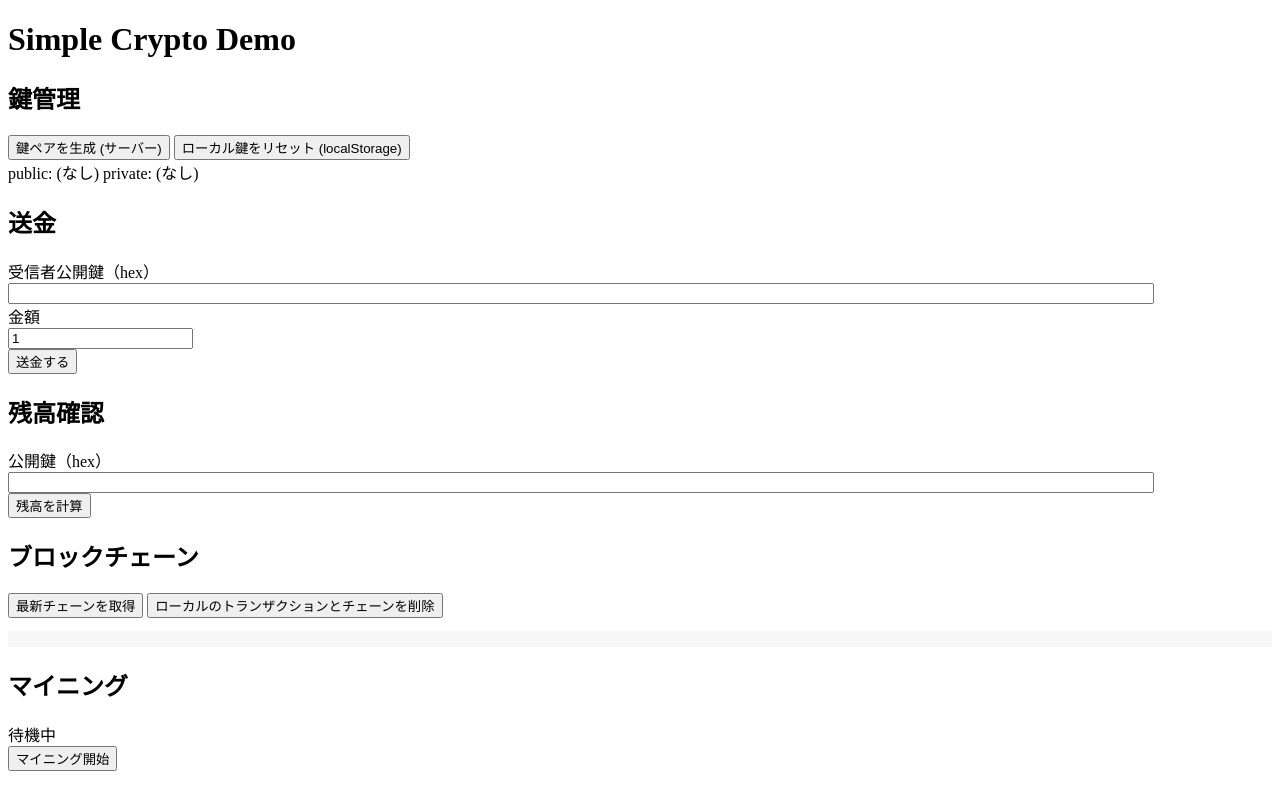
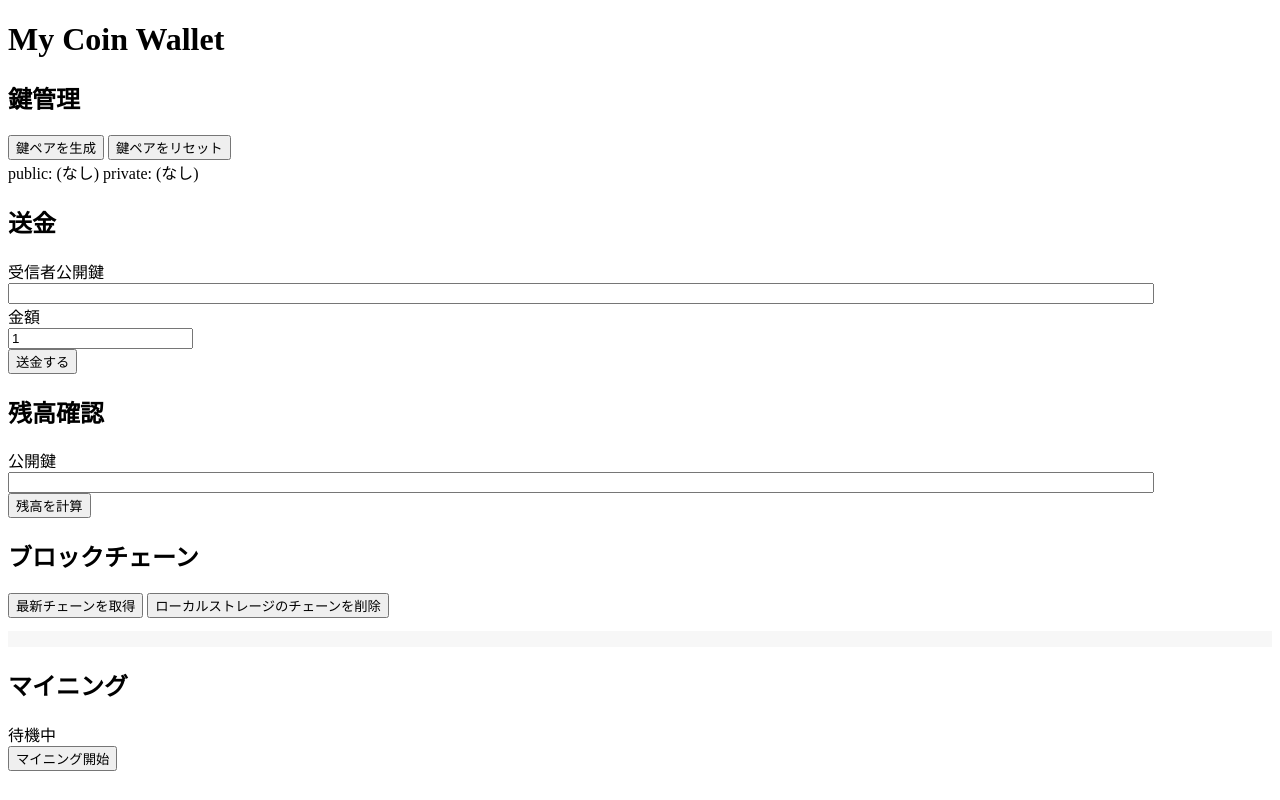
Before and after one commit to omoto202/mycoin2, a Flask app: page / in a window 1280 px wide. Run offline with Flask 3, Linux system fonts and the light colour scheme; data that the repository does not hold is empty.

Commit message:
index.html

```diff
--- a/templates/index.html
+++ b/templates/index.html
@@ -2,21 +2,21 @@
 <html>
   <head>
     <meta charset="utf-8" />
-    <title>Simple Crypto Demo</title>
+    <title>My Coin Wallet</title>
   </head>
   <body>
-    <h1>Simple Crypto Demo</h1>
+    <h1>My Coin Wallet</h1>
 
     <section id="keys">
       <h2>鍵管理</h2>
-      <button id="genKeyBtn">鍵ペアを生成 (サーバー)</button>
-      <button id="resetKeysBtn">ローカル鍵をリセット (localStorage)</button>
+      <button id="genKeyBtn">鍵ペアを生成</button>
+      <button id="resetKeysBtn">鍵ペアをリセット</button>
       <div id="keyInfo"></div>
     </section>
 
     <section id="send">
       <h2>送金</h2>
-      <label>受信者公開鍵（hex）<br><input id="txRecipient" style="width:90%"></label><br>
+      <label>受信者公開鍵<br><input id="txRecipient" style="width:90%"></label><br>
       <label>金額<br><input id="txAmount" type="number" value="1"></label><br>
       <button id="sendTxBtn">送金する</button>
       <div id="sendResult"></div>
@@ -24,7 +24,7 @@
 
     <section id="balance">
       <h2>残高確認</h2>
-      <label>公開鍵（hex）<br><input id="balancePubkey" style="width:90%"></label><br>
+      <label>公開鍵<br><input id="balancePubkey" style="width:90%"></label><br>
       <button id="checkBalanceBtn">残高を計算</button>
       <div id="balanceResult"></div>
     </section>
@@ -32,7 +32,7 @@
     <section id="chain">
       <h2>ブロックチェーン</h2>
       <button id="refreshChainBtn">最新チェーンを取得</button>
-      <button id="clearLocalDataBtn">ローカルのトランザクションとチェーンを削除</button>
+      <button id="clearLocalDataBtn">ローカルストレージのチェーンを削除</button>
       <pre id="chainView" style="max-height:300px; overflow:auto; background:#f7f7f7; padding:8px;"></pre>
     </section>
 
```
